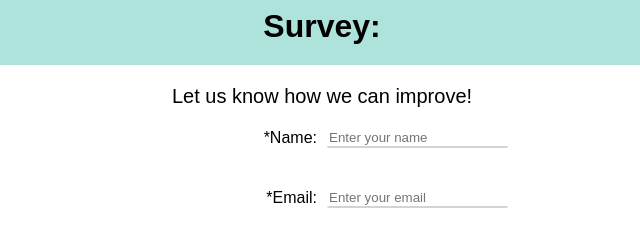
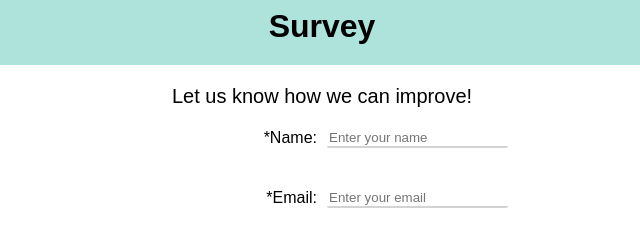
Before and after one commit to tiffanyray/surveyForm, a plain HTML site: page index.html in a window 1280 px wide. Shown: the top 240 px of the page, 318-958 px from the left. Drawn offline with Linux system fonts and the light colour scheme.

Commit message:
changed header

```diff
--- a/index.html
+++ b/index.html
@@ -8,7 +8,7 @@
     <link href="surveyformss.css" type="text/css" rel="stylesheet">
   </head>
   <body>
-    <header>Survey:</header>
+    <header>Survey</header>
 
     <div class="maindiv">
       <form>
```
